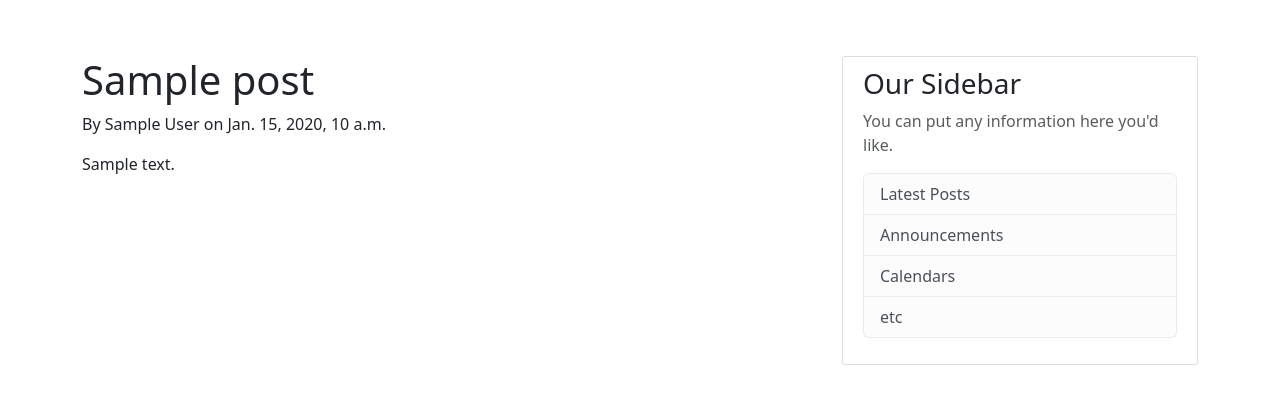
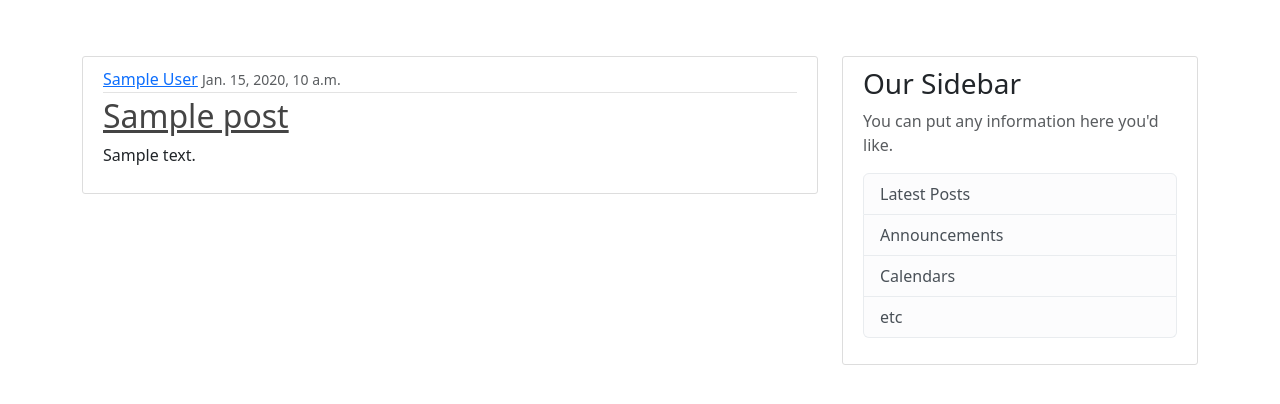
Before and after one commit to marieleponti/blog2, a Django app: template blog/blog_app/templates/blog_app/home.html in a window 1280 px wide. Shown: the part 56-460 px from the top of the page. Run offline with Django 4.2, Linux system fonts and the light colour scheme; the template is opened without the code that fills it: most values are stand-ins (such as "Sample title", 1, 10 or a date in 2020).

Commit message:
add url tag to replace hardcoding for home and about routes

```diff
--- a/blog/blog_app/templates/blog_app/base.html
+++ b/blog/blog_app/templates/blog_app/base.html
@@ -26,8 +26,8 @@
                 </button>
                 <div class="collapse navbar-collapse" id="navbarToggle">
                     <div class="navbar-nav mr-auto">
-                        <a class="nav-item nav-link" href="/">Home</a>
-                        <a class="nav-item nav-link" href="/about">About</a>
+                        <a class="nav-item nav-link" href="{% url 'blog-home' %}">Home</a>
+                        <a class="nav-item nav-link" href="{% url 'blog-about' %}">About</a>
                     </div>
                     <!-- Navbar Right Side -->
                     <div class="navbar-nav">
--- a/blog/blog_app/templates/blog_app/home.html
+++ b/blog/blog_app/templates/blog_app/home.html
@@ -1,8 +1,15 @@
 {%  extends './base.html' %}
 {%  block content %}
     {% for post in posts %}
-        <h1>{{ post.title}}</h1>
-        <p>By {{ post.author }} on {{ post.date }}</p>
-        <p> {{post.content }}</p>
+    <article class="media content-section">
+        <div class="media-body">
+          <div class="article-metadata">
+            <a class="mr-2" href="#">{{ post.author }}</a>
+            <small class="text-muted">{{ post.date_posted }}</small>
+          </div>
+          <h2><a class="article-title" href="#">{{ post.title }}</a></h2>
+          <p class="article-content">{{ post.content }}</p>
+        </div>
+      </article>
     {% endfor %}
 {%  endblock content%}
```
